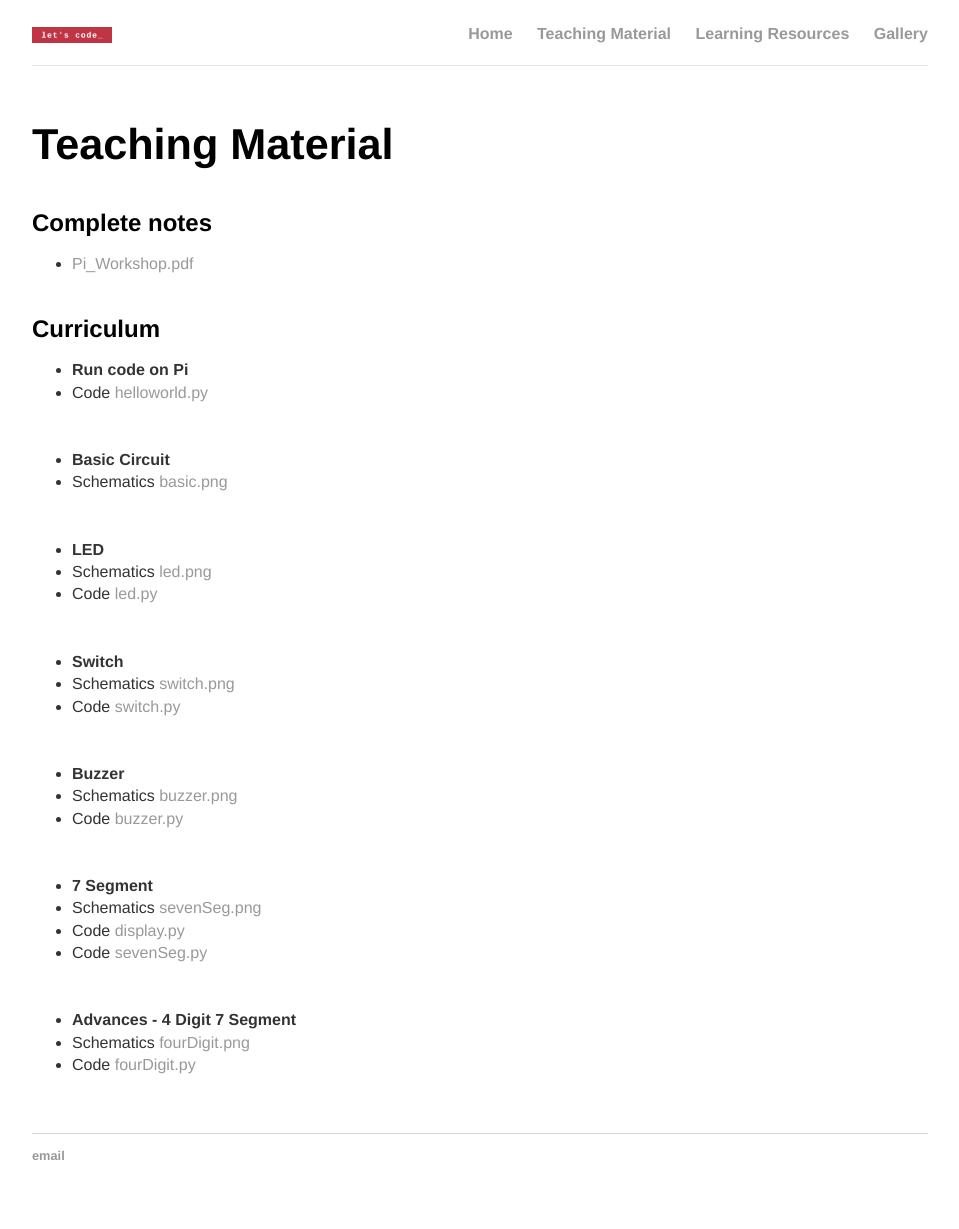
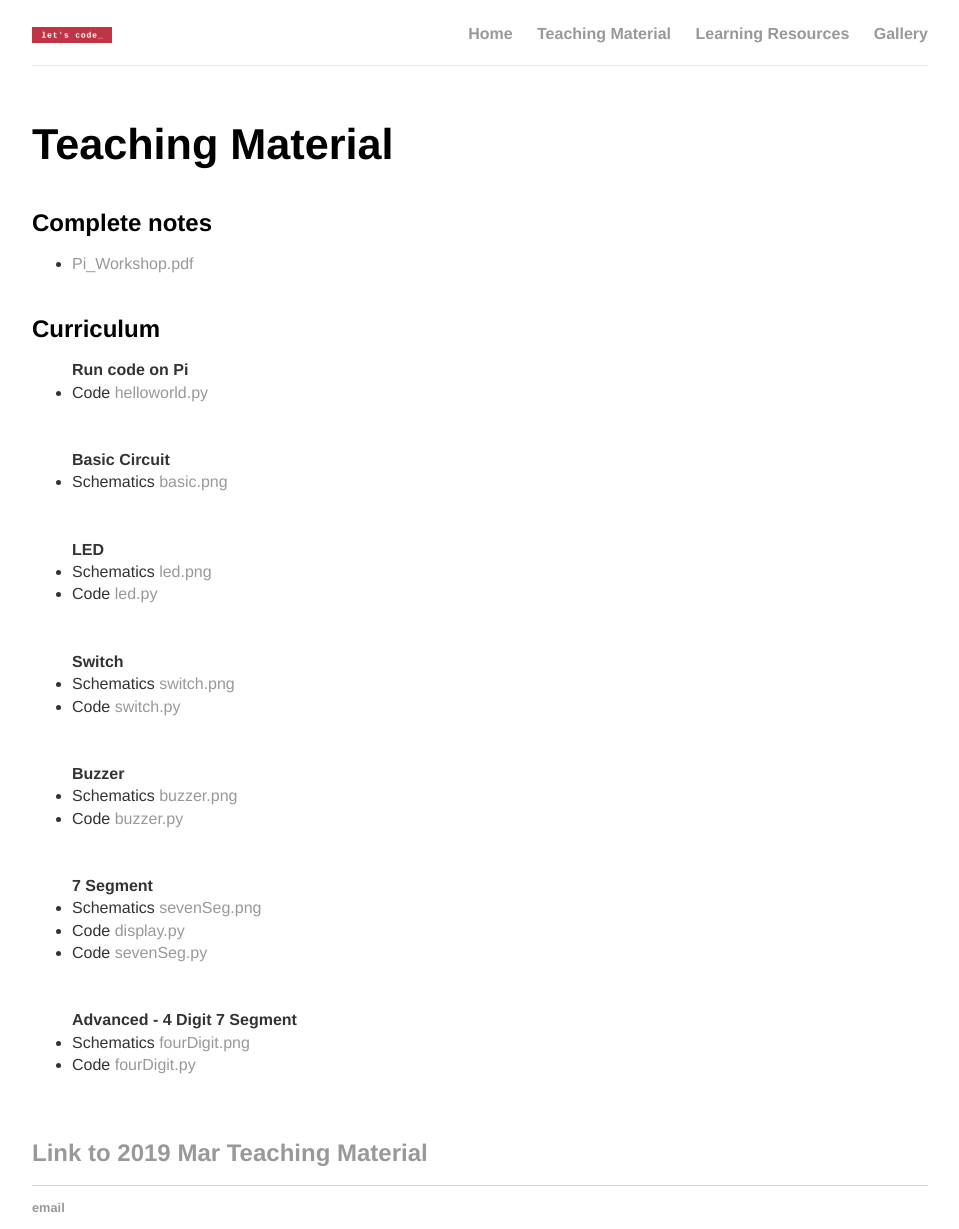
Before and after one commit to lets-code-p/lets-code-p.github.io, a Jekyll site: the page built from teaching/index.html, in a window 1280 px wide. Shown: the whole page, without its empty margins (160-1119 px from the left). Built offline with Jekyll 4.4.1, drawn with Linux system fonts in a browser that asks for light colours; before the commit the page ends 1177 px from its top, so only the background shows below that.

Commit message:
update teaching index

```diff
--- a/teaching/index.html
+++ b/teaching/index.html
@@ -13,32 +13,33 @@ title: Pi Workshop - teaching material 2019 Aug
     </ul>
     <h5>Curriculum</h5>
     <ul>
-        <li><b>Run code on Pi</b></li>
+        <li style="list-style-type: none;"><b>Run code on Pi</b></li>
         <li>Code <a href="./code/helloworld.py">helloworld.py</a></li>
         <br><br>
-        <li><b>Basic Circuit</b></li>
+        <li style="list-style-type: none;"><b>Basic Circuit</b></li>
         <li>Schematics <a href="./schematics/basic.png">basic.png</a></li>
         <br><br>
-        <li><b>LED</b></li>
+        <li style="list-style-type: none;"><b>LED</b></li>
         <li>Schematics <a href="./schematics/led.png">led.png</a></li>
         <li>Code <a href="./code/led.py">led.py</a></li>
         <br><br>
-        <li><b>Switch</b></li>
+        <li style="list-style-type: none;"><b>Switch</b></li>
         <li>Schematics <a href="./schematics/switch.png">switch.png</a></li>
         <li>Code <a href="./code/switch.py">switch.py</a></li>
         <br><br>
-        <li><b>Buzzer</b></li>
+        <li style="list-style-type: none;"><b>Buzzer</b></li>
         <li>Schematics <a href="./schematics/buzzer.png">buzzer.png</a></li>
         <li>Code <a href="./code/buzzer.py">buzzer.py</a></li>
         <br><br>
-        <li><b>7 Segment</b></li>
+        <li style="list-style-type: none;"><b>7 Segment</b></li>
         <li>Schematics <a href="./schematics/sevenSeg.png">sevenSeg.png</a></li>
         <li>Code <a href="./code/display.py">display.py</a></li>
         <li>Code <a href="./code/sevenSeg.py">sevenSeg.py</a></li>
         <br><br>
-        <li><b>Advances - 4 Digit 7 Segment</b></li>
+        <li style="list-style-type: none;"><b>Advanced - 4 Digit 7 Segment</b></li>
         <li>Schematics <a href="./schematics/fourDigit.png">fourDigit.png</a></li>
         <li>Code <a href="./code/fourDigit.py">fourDigit.py</a></li>
         <br>
     </ul>
+    <h5><a href="../teaching_2019Mar" target="_blank">Link to 2019 Mar Teaching Material</a></h5>
 </div>
```
